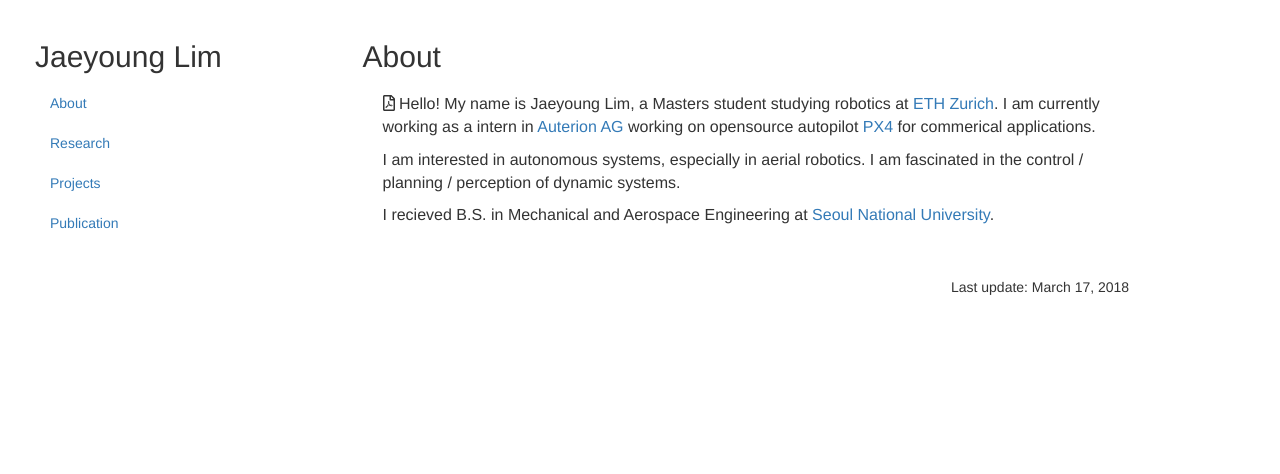
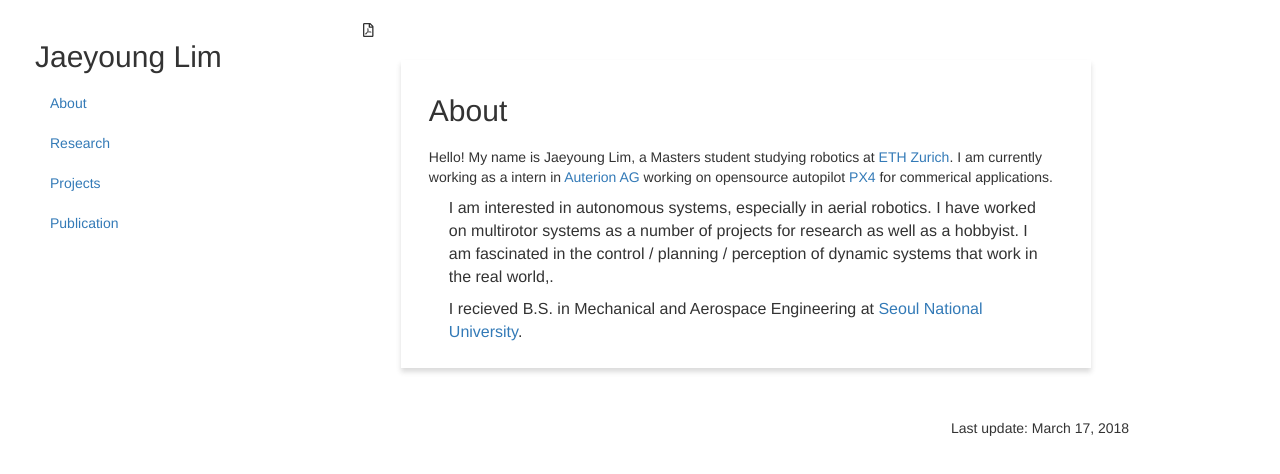
Before and after one commit to Jaeyoung-Lim/jaeyoung-lim.github.io, a plain HTML site: page index.html in a window 1280 px wide. Drawn offline with nearby package versions, Linux system fonts and the light colour scheme.

Commit message:
Updated index layout

```diff
--- a/index.html
+++ b/index.html
@@ -44,18 +44,20 @@
 					</div>
 				</div>
 				<div class="col-md-8 offset" id="middlebar">
+          <i class="far fa-file-pdf"></i>
 					<div id="about" class="section">
+          <div class="page">
 					<h3>About</h3>
 					<p class="about">
-          <i class="far fa-file-pdf"></i>
-					Hello! My name is Jaeyoung Lim, a Masters student studying robotics at <a href="https://www.ethz.ch/en.html">ETH Zurich</a>. I am currently working as a intern in <a href="https://auterion.com/">Auterion AG</a> working on opensource autopilot <a href="http://px4.io/">PX4</a> for commerical applications.
+          <p>	Hello! My name is Jaeyoung Lim, a Masters student studying robotics at <a href="https://www.ethz.ch/en.html">ETH Zurich</a>. I am currently working as a intern in <a href="https://auterion.com/">Auterion AG</a> working on opensource autopilot <a href="http://px4.io/">PX4</a> for commerical applications.</p>
 					<p class="about">
-						I am interested in autonomous systems, especially in aerial robotics. I am fascinated in the control / planning / perception of dynamic systems.
+						I am interested in autonomous systems, especially in aerial robotics. I have worked on multirotor systems as a number of projects for research as well as a hobbyist. I am fascinated in the control / planning / perception of dynamic systems that work in the real world,.
 					</p>
 					<p class="about">
 						I recieved B.S. in Mechanical and Aerospace Engineering at <a href="http://me.snu.ac.kr/">Seoul National University</a>.
 					</p>
 				</div>
+      </div>
 					<div id="lastupdate" style="text-align:right">Last update: March 17, 2018</div>
 				</div>
 				<div class="col-md-1 offset" id="rightbar">
```
Also changed, not shown: research.html (+3 -1 lines).
